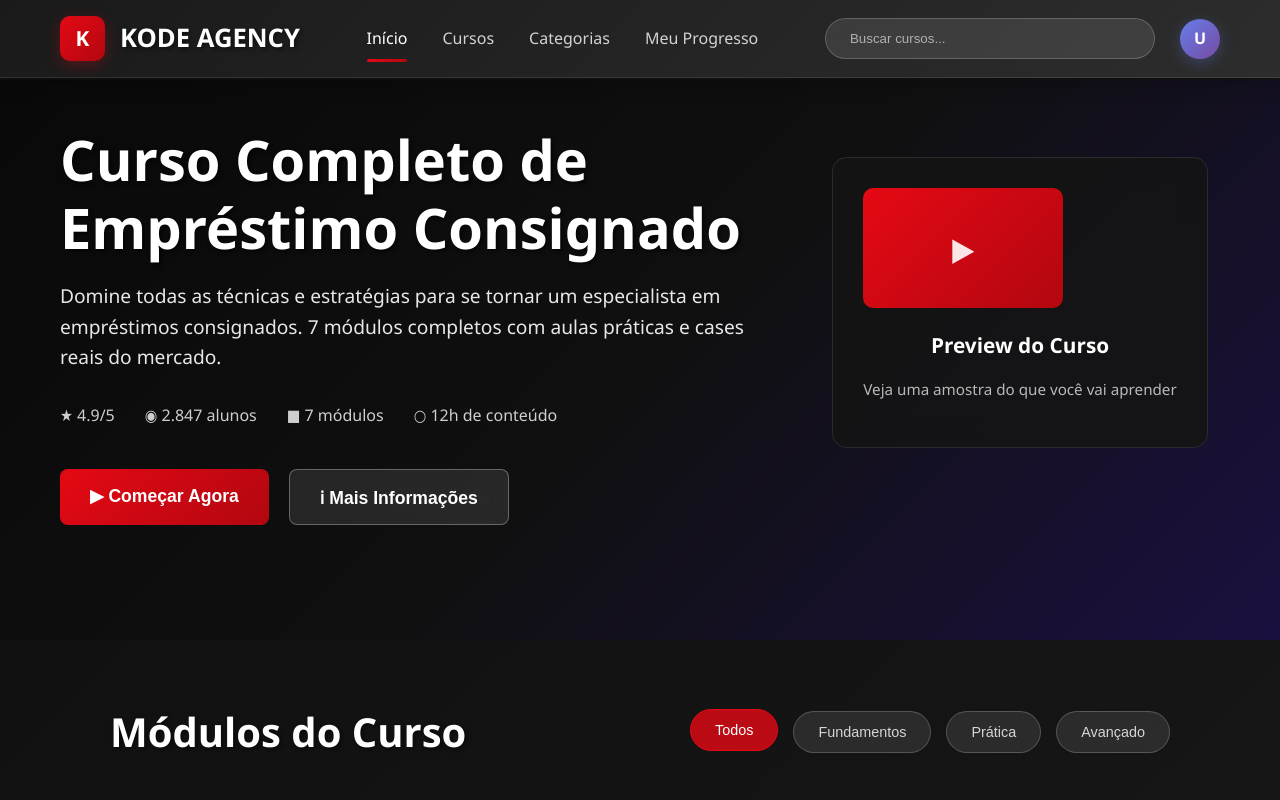
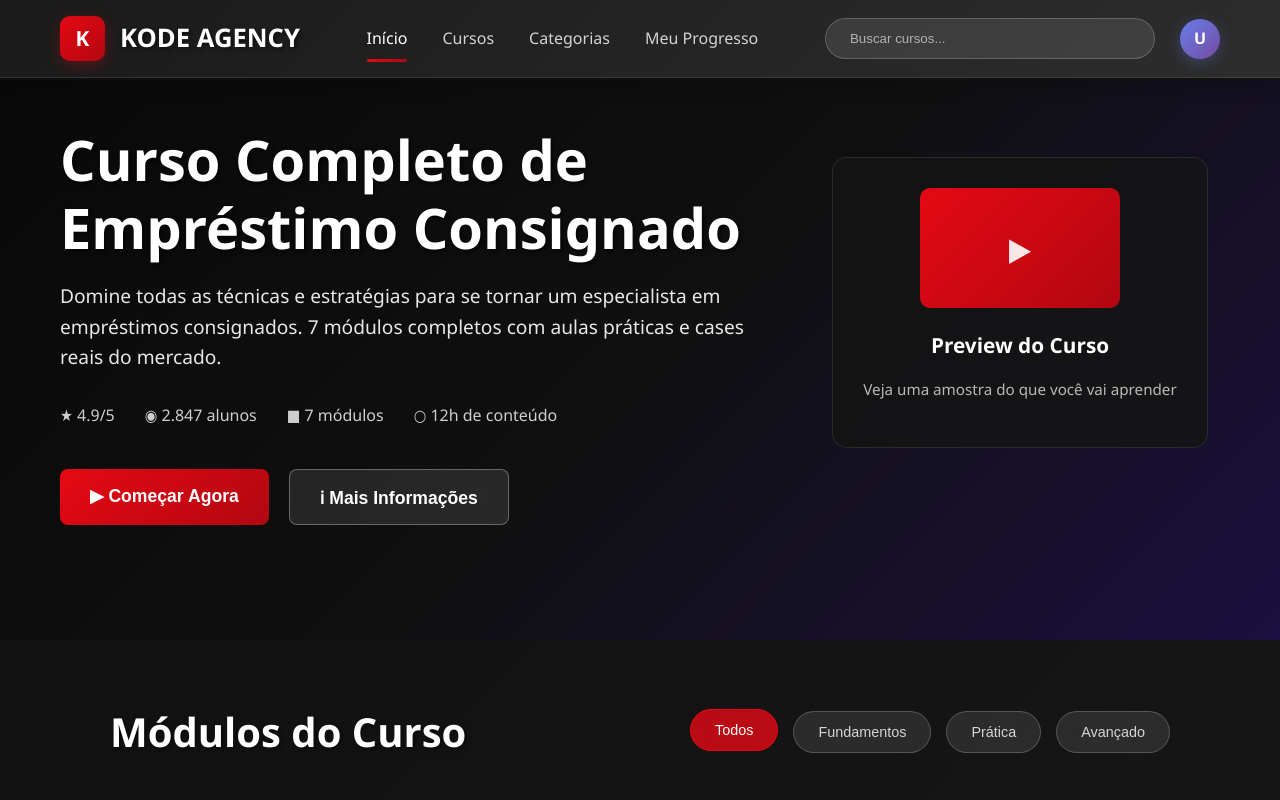
Before and after one commit to Furknaz/Curso, a plain HTML site: page index.html in a window 1280 px wide. Shown: the top 800 px of the page. Drawn offline with Linux system fonts and the light colour scheme; grey boxes are pictures that could not be loaded.

Commit message:
player centralizado da pagina index

```diff
--- a/css/style.css
+++ b/css/style.css
@@ -323,8 +323,7 @@ body {
   display: flex;
   align-items: center;
   justify-content: center;
-  margin-bottom: 20px;
-  position: relative;
+  margin: 0 auto 15px auto;
   overflow: hidden;
 }
 
```
